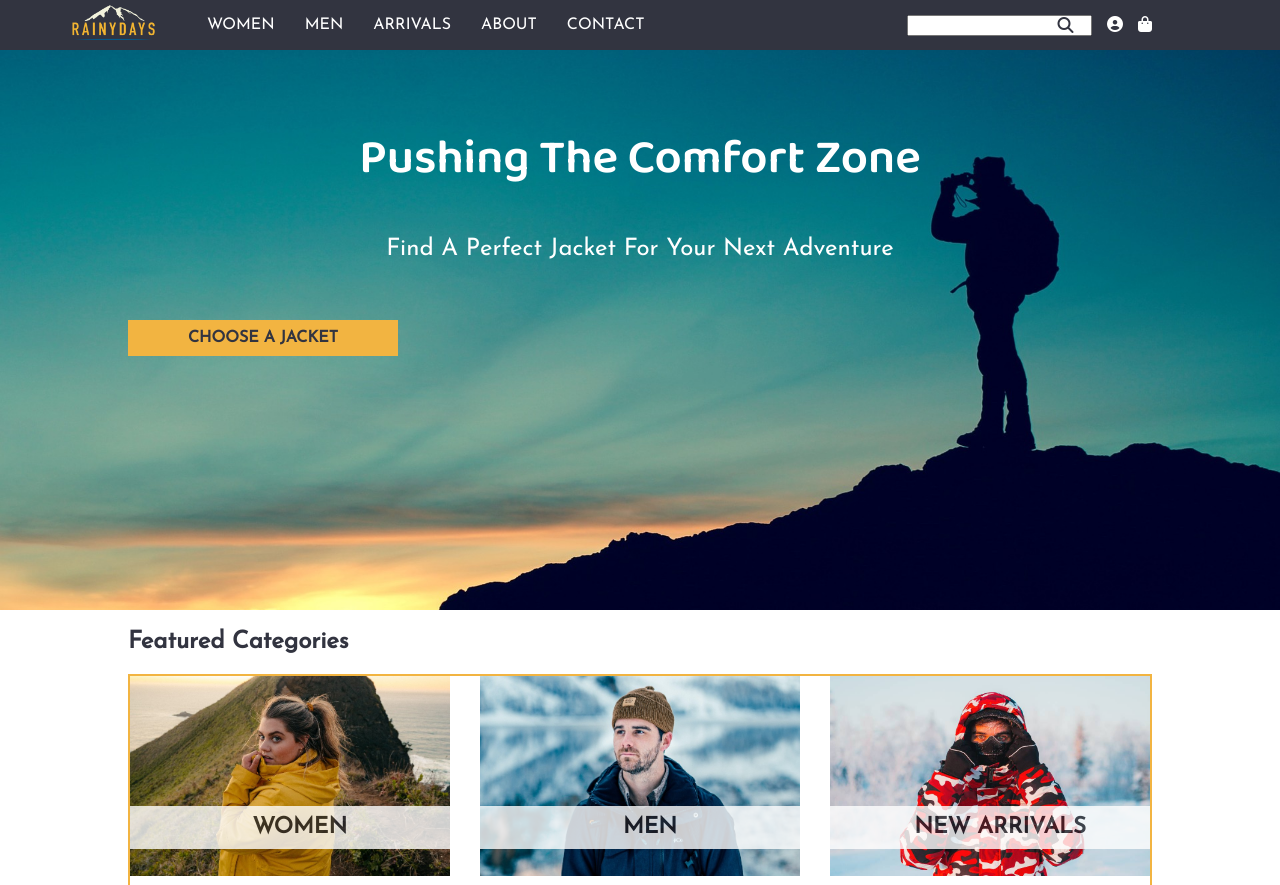
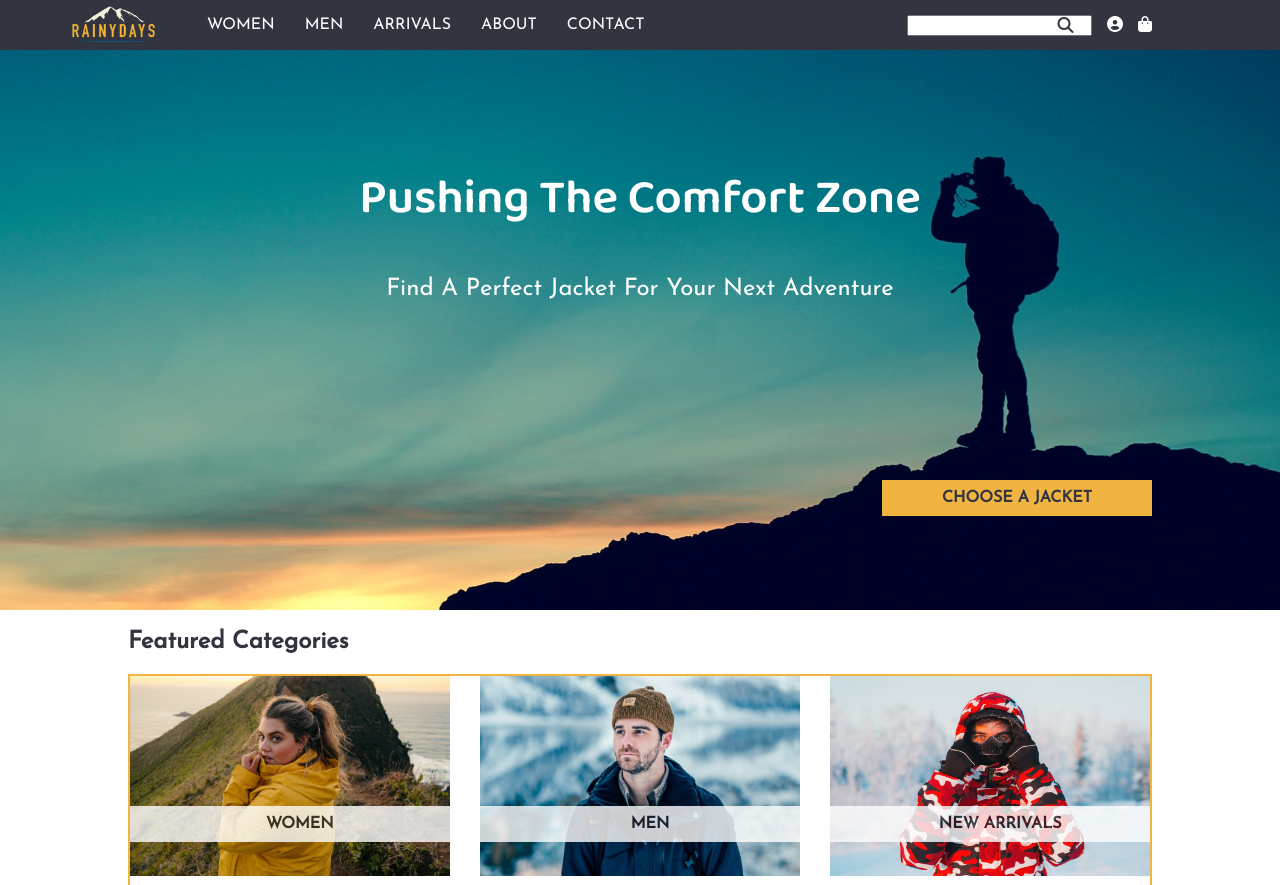
Before and after one commit to MegumiKim/RainyDays, a plain HTML site: page index.html in a window 1280 px wide. Shown: the top 885 px of the page. Drawn offline with Linux system fonts and the light colour scheme.

Commit message:
adjust minor in home

```diff
--- a/css/styles.css
+++ b/css/styles.css
@@ -86,6 +86,7 @@ nav a:hover {
 
 .logo {
   max-width: 100px;
+  margin-top: 3px;
 }
 
 .logo_img {
@@ -164,8 +165,8 @@ nav a:hover {
   text-align: center;
   flex-wrap: wrap;
   flex-direction: column;
-  position: relative;
-  top: 70px;
+  position: absolute;
+  top: 20%;
   color: #fff;
   text-transform: capitalize;
 }
@@ -200,7 +201,7 @@ nav a:hover {
 
 .categories_button {
   width: 100%;
-  font-size: 1.4em;
+  font-size: 1em;
   text-decoration: none;
   color: #202129;
   font-weight: bold;
@@ -222,6 +223,10 @@ nav a:hover {
   min-height: 200px;
   background-size: 100%;
 }
+
+/* .category a {
+  max-width: 100%;
+} */
 
 .women {
   background-image: url("../images/home/women.jpg");
@@ -307,8 +312,8 @@ nav a:hover {
 
   .cta-welcome {
     position: absolute;
-    top: 40%;
-    left: 10%;
+    top: 60%;
+    right: 10%;
   }
 
   .welcome h1 {
```
Also changed, not shown: 1 other file.
